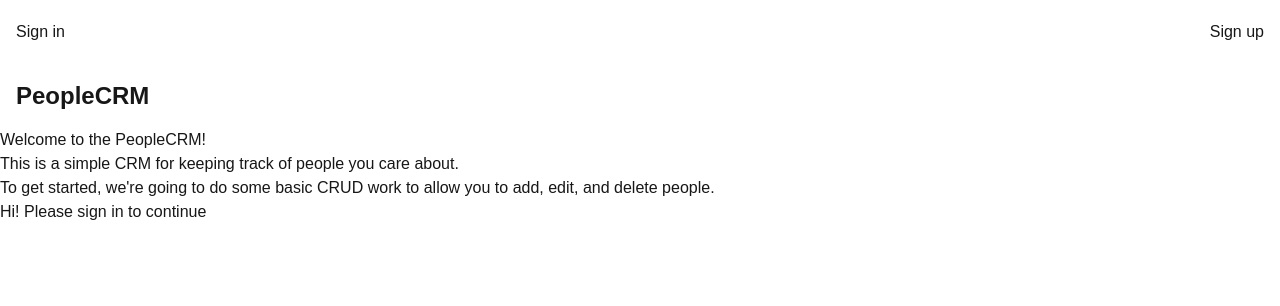
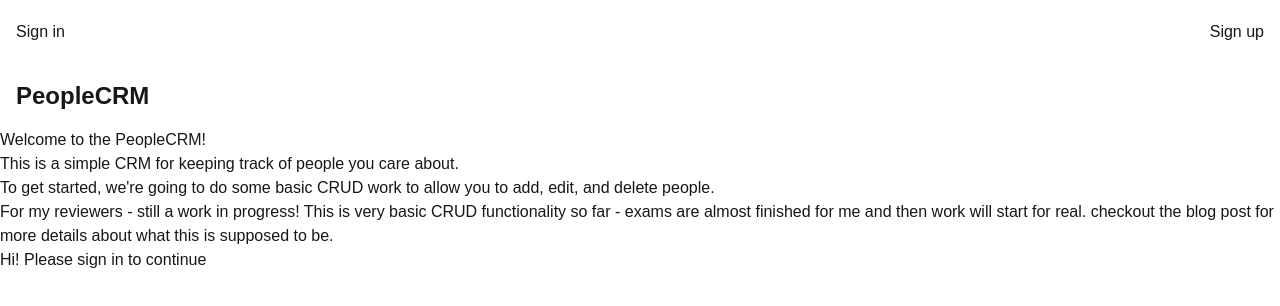
Before and after one commit to ImaginaryCeiling/peoplecrm, a Next.js app in the folder next_peoplecrm/: page / in a window 1280 px wide. Shown: the top 306 px of the page. Built offline with nearby package versions, Linux system fonts and the light colour scheme; no server answers.

Commit message:
quick message for my reviewers

```diff
--- a/next_peoplecrm/src/app/page.tsx
+++ b/next_peoplecrm/src/app/page.tsx
@@ -17,6 +17,7 @@ export default function Home() {
       <p>
         To get started, we&apos;re going to do some basic CRUD work to allow you to add, edit, and delete people.
       </p>
+      <p>For my reviewers - still a work in progress! This is very basic CRUD functionality so far - exams are almost finished for me and then work will start for real. checkout <a href="https://arnavchauhan.com/blog/peoplecrm">the blog post</a> for more details about what this is supposed to be.</p>
       </div>
       {isSignedIn ? (
         // what shows when user is signed in
```
